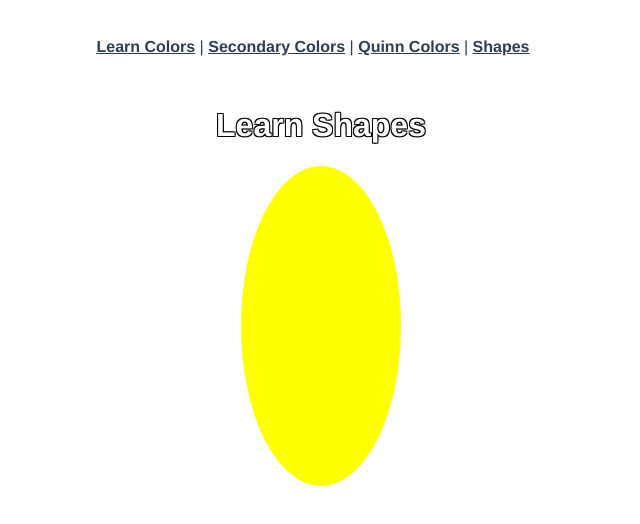
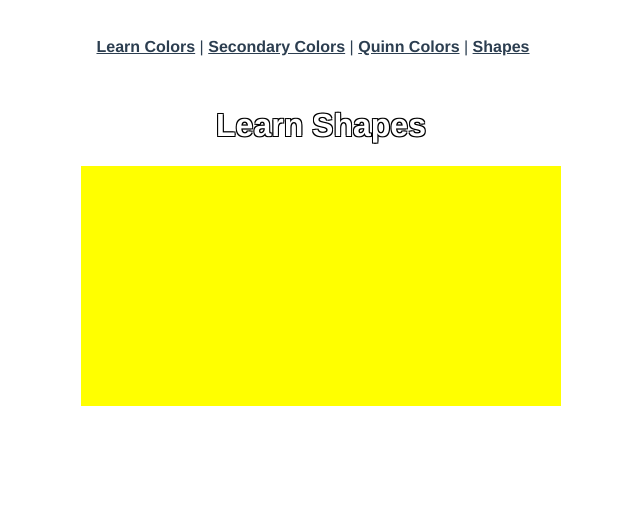
Before and after one commit to bacontech/learn-colors, a Vue app: page /#/shapes in a window 1280 px wide. Shown: the top 524 px of the page, without its empty margins (327-967 px from the left). Built offline with nearby package versions, Linux system fonts and the light colour scheme.

Commit message:
rectangle

```diff
--- a/src/components/ShapesWindow.vue
+++ b/src/components/ShapesWindow.vue
@@ -19,6 +19,7 @@
   import Square from './shapes/Square';
   import Star from './shapes/Star';
   import Oval from './shapes/Oval';
+  import Rectangle from './shapes/Rectangle';
 
   const RED = '#FF0000'
   const BLUE = '#0000FF'
@@ -35,7 +36,7 @@
 
   export default {
     name: 'ColorWindow',
-    components: {Triangle, MyCircle, Square, Star, Oval},
+    components: {Triangle, MyCircle, Square, Star, Oval, Rectangle},
     props: {
       shapeSet: {
         type: String,
@@ -52,7 +53,7 @@
         }
       },
       shapes () {
-        return ['MyCircle', 'Triangle', 'Square', 'Star', 'Oval']
+        return ['MyCircle', 'Triangle', 'Square', 'Star', 'Oval', 'Rectangle']
       }
     },
     data () {
--- /dev/null
+++ b/src/components/shapes/Rectangle.vue
@@ -0,0 +1,38 @@
+<template>
+  <div
+    class="rectangle"
+    :style="rectangleStyle"
+  >
+  </div>
+</template>
+
+<script>
+  export default {
+    name: 'Rectangle',
+    props: {
+      color: {
+        type: String,
+        required: true
+      },
+    },
+    computed: {
+      rectangleStyle () {
+        return {
+          background: `${this.color}`
+        }
+      }
+    },
+    data () {
+      return {
+      }
+    }
+  }
+</script>
+
+<style scoped>
+  .rectangle {
+    width: 30rem;
+    height: 15rem;
+  }
+
+</style>
```
